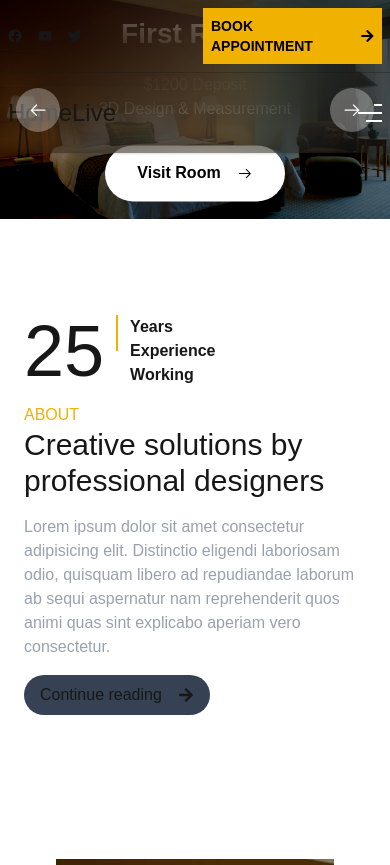
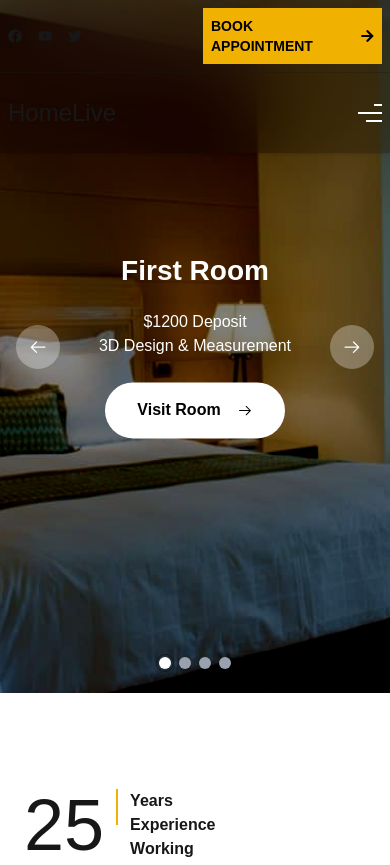
Before and after one commit to grillpork/ecom-rooms, a Next.js app: page / in a window 390 px wide. Shown: the top 865 px of the page. Built offline with nearby package versions, Linux system fonts and the light colour scheme; a web font is replaced by a local one.

Commit message:
fix responsive header

```diff
--- a/src/app/components/Header.tsx
+++ b/src/app/components/Header.tsx
@@ -30,7 +30,7 @@ export default function Header() {
 
 
   return (
-    <header id="header" className="  w-full">
+    <header id="header" className=" w-full">
       <section className="relative overflow-hidden">
         {/* Carousel images */}
         <div className="overflow-hidden" ref={emblaRef}>
@@ -40,11 +40,10 @@ export default function Header() {
                 <Image
                   src={item.ImgUrl}
                   alt={item.name}
-                  sizes="(max-width: 768px) 100vw, 1280px"
+                  // sizes="(max-width: 768px) 100vw, 1280px"
                   width={1280}
                   height={500}
-                  className="object-cover w-full aspect-video brightness-50 contrast-125"
-                  // priority={index === 0}
+                  className="object-cover w-full  aspect-[9/16] md:h-screen brightness-50 contrast-125"
                   loading="lazy"
                 />
               </div>
```
